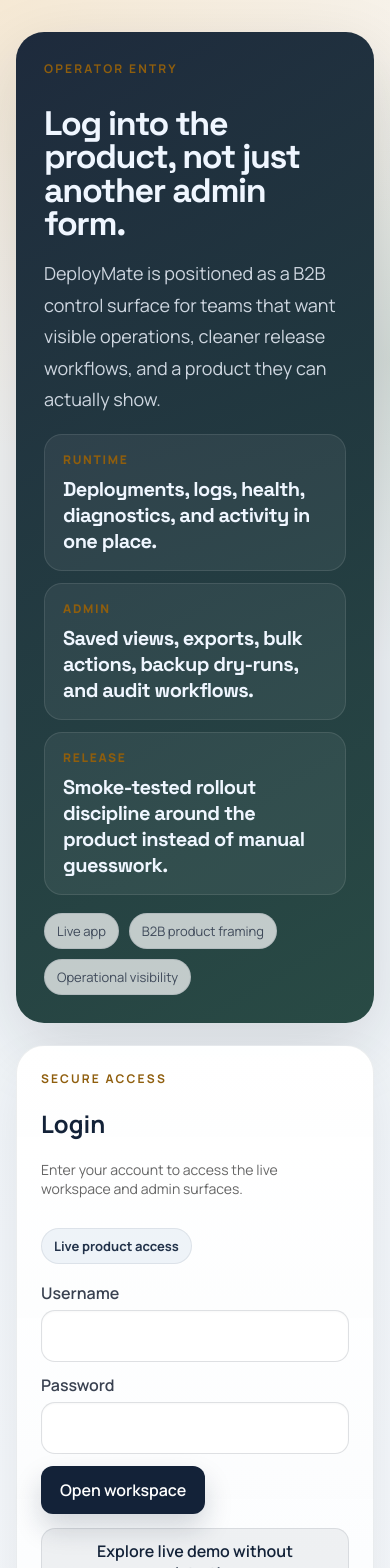
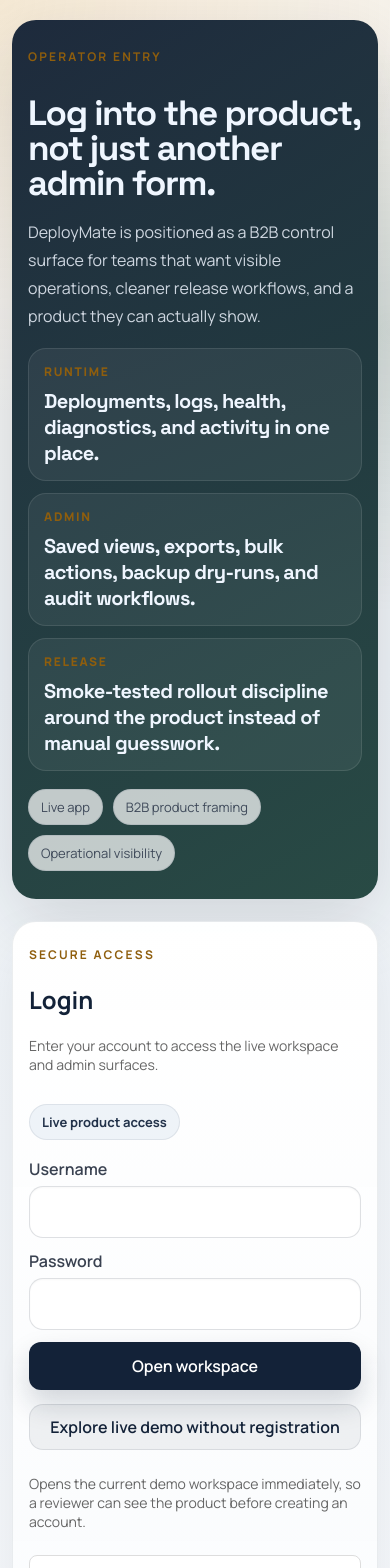
Before and after one commit to AlexGerlitz/deploymate, a Next.js app in the folder frontend/: page /login in a window 390 px wide. Shown: the top 1568 px of the page. Built offline with nearby package versions, Linux system fonts and the light colour scheme.

Commit message:
Polish admin surfaces and mobile workspace UX

```diff
--- a/frontend/app/globals.css
+++ b/frontend/app/globals.css
@@ -2278,6 +2278,17 @@
 }
 
 @media (max-width: 640px) {
+  .page,
+  .landingSection {
+    padding-left: 12px;
+    padding-right: 12px;
+  }
+
+  .page {
+    padding-top: 20px;
+    padding-bottom: 20px;
+  }
+
   .landingTopbar {
     position: static;
   }
@@ -2288,12 +2299,152 @@
     align-items: flex-start;
   }
 
+  .landingTopbarInner .buttonRow,
+  .landingHeroCopy .buttonRow,
+  .workspaceHeroActions,
+  .formActions,
+  .runtimePrimaryActions,
+  .actionCluster,
+  .adminFilterActions,
+  .adminSavedViewActions {
+    width: 100%;
+  }
+
+  .landingTopbarInner .buttonRow > *,
+  .landingHeroCopy .buttonRow > *,
+  .workspaceHeroActions > *,
+  .formActions > *,
+  .runtimePrimaryActions > *,
+  .actionCluster > *,
+  .adminFilterActions > *,
+  .adminSavedViewActions > * {
+    width: 100%;
+  }
+
+  .landingHero,
+  .workspaceHero,
+  .authMarketingPanel,
+  .authCard,
+  .landingCard,
+  .stepCard,
+  .pricingCard,
+  .formCard,
+  .card,
+  .adminDisclosureSummary,
+  .adminDisclosureBody {
+    padding-left: 16px;
+    padding-right: 16px;
+  }
+
+  .landingHero,
+  .workspaceHero,
+  .authMarketingPanel,
+  .authCard,
+  .formCard {
+    border-radius: 24px;
+  }
+
+  .landingHeroCopy h1,
+  .authMarketingPanel h1,
+  .header h1 {
+    font-size: clamp(30px, 9vw, 40px);
+    line-height: 1;
+  }
+
+  .landingLead,
+  .authLead,
+  .sectionLead {
+    font-size: 16px;
+  }
+
+  .overviewValue,
+  .workspaceHeroMetric strong,
+  .showcaseMetric strong {
+    font-size: 28px;
+  }
+
+  .workspaceHeroMetric,
+  .workspaceHeroBadge,
+  .showcaseMetric,
+  .showcasePanel,
+  .showcaseCommandDeck,
+  .landingCard,
+  .capabilityCard,
+  .proofCard,
+  .workspaceStatusCard,
+  .overviewCard,
+  .overviewAttentionItem,
+  .authProofCard {
+    padding: 14px 15px;
+  }
+
+  .workspaceHeroSummary,
+  .landingHeroSummary,
+  .landingPathGrid,
+  .landingSignalRail,
+  .showcaseScoreboard,
+  .showcasePanels,
+  .workspaceGuideGrid,
+  .workspaceStatusStrip,
+  .overviewGrid,
+  .bulkActionsGrid,
+  .backupManifestGrid {
+    gap: 10px;
+  }
+
+  .workspaceHeroActions {
+    justify-content: stretch;
+  }
+
+  .workspacePrimaryAction,
+  .runtimePrimaryActions .landingButton,
+  .deploymentSearch,
+  .toolbarField {
+    min-width: 0;
+    width: 100%;
+    max-width: none;
+  }
+
+  .workspaceMetaLine,
+  .adminDisclosureSummary,
+  .adminSavedViewCard,
+  .showcaseCommandHeader,
+  .sectionHeader,
   .authCardHeader,
   .authCardFooter {
     flex-direction: column;
     align-items: flex-start;
   }
 
+  .adminDisclosureMeta {
+    width: 100%;
+    justify-content: space-between;
+  }
+
+  .adminSavedViewCard {
+    align-items: stretch;
+  }
+
+  .adminSavedViewActions,
+  .overviewActionRail,
+  .backupActionGroup,
+  .actions {
+    width: 100%;
+  }
+
+  .adminSavedViewActions > *,
+  .overviewActionRail > *,
+  .backupActionGroup > *,
+  .actions > * {
+    width: 100%;
+  }
+
+  .authCardHeader,
+  .authCardFooter {
+    flex-direction: column;
+    align-items: flex-start;
+  }
+
   .row {
     grid-template-columns: 1fr;
     gap: 4px;
@@ -2301,6 +2452,19 @@
 
   .envRow {
     grid-template-columns: 1fr;
+  }
+
+  .bulkActionToolbar,
+  .bulkQuickActions,
+  .bulkApplyPanel,
+  .workspaceGlancePanel {
+    padding: 14px;
+  }
+
+  .showcaseCommandStatus,
+  .authCardBadge,
+  .landingMetaBadge {
+    white-space: normal;
   }
 }
 
```
Also changed, not shown: frontend/app/app/page.js (+33 -1 lines), frontend/app/app/upgrade-requests/page.js (+25 -8 lines), frontend/app/app/users/page.js (+38 -14 lines), frontend/app/lib/admin-page-utils.js.
